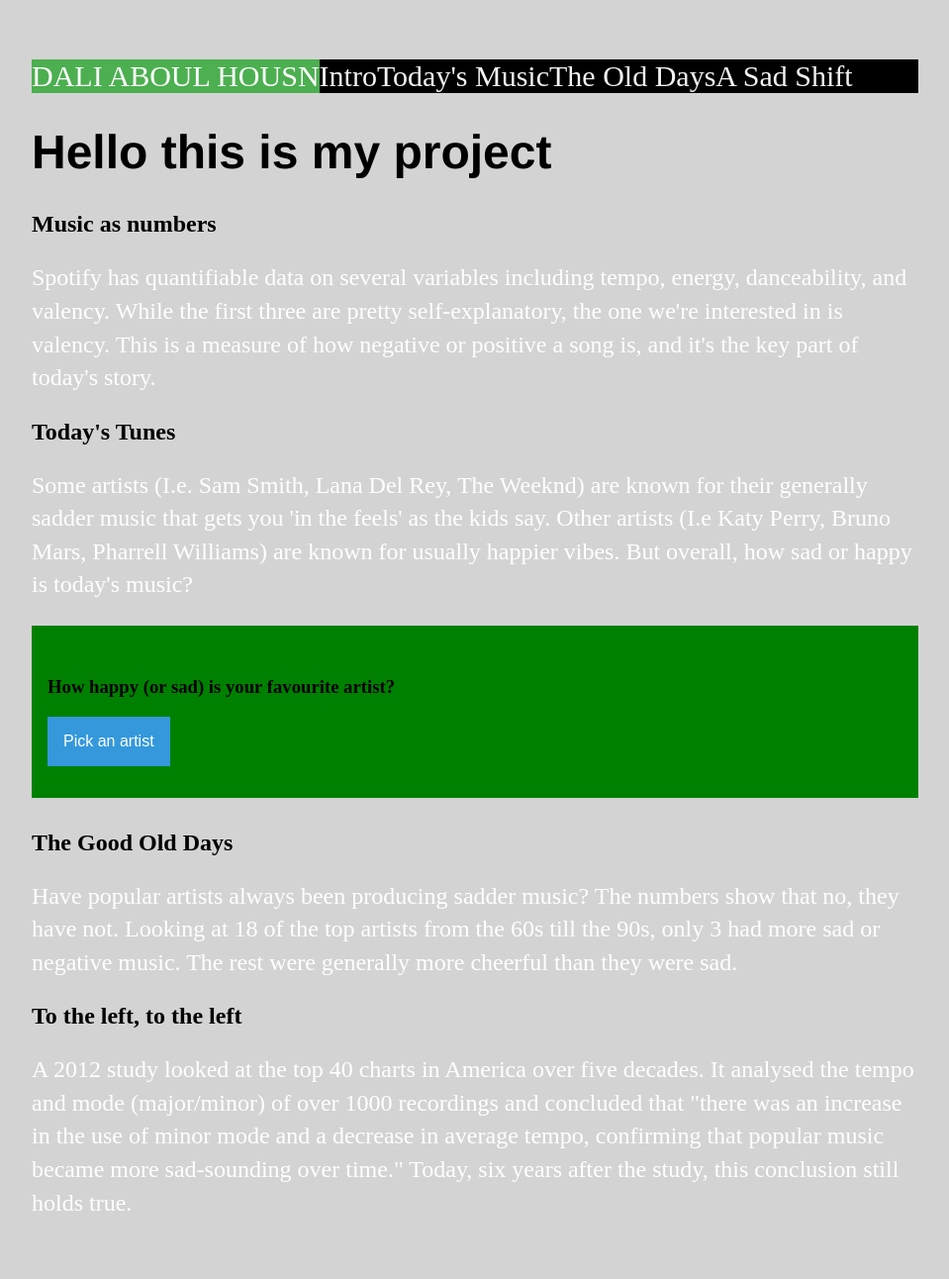
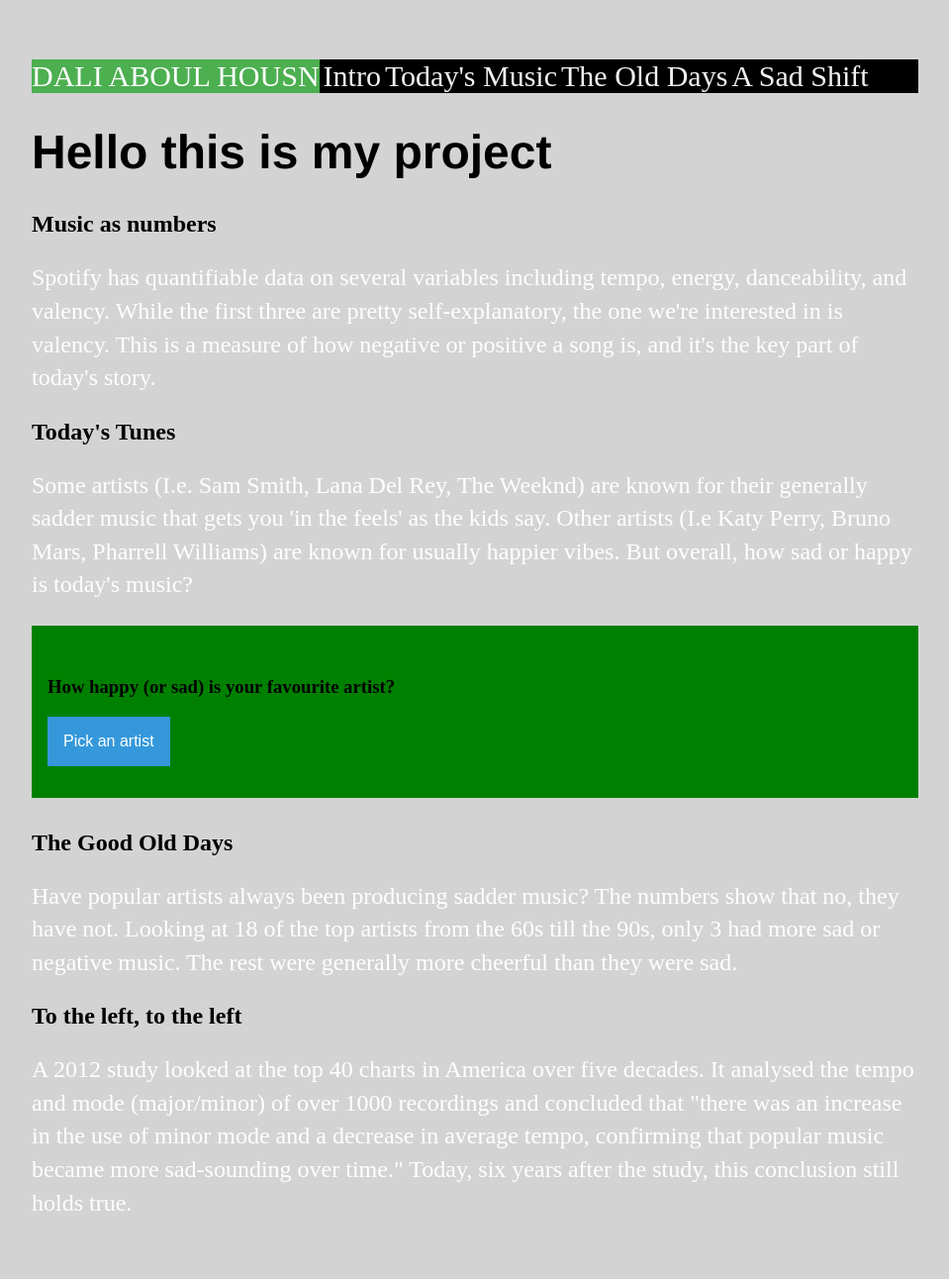
Before and after one commit to ah-dali/ah-dali.github.io, a Jekyll site: the page built from index.html, in a window 1280 px wide. Shown: the whole page at 99% size, without its empty margins (160-1119 px from the left). Built offline with Jekyll 4.4.1, drawn with Linux system fonts in a browser that asks for light colours.

Commit message:
Update main.css

```diff
--- a/css/main.css
+++ b/css/main.css
@@ -5,14 +5,13 @@ body {
 }
 
 .topnav {
-  margin: 0 0 0 0;
   overflow: hidden;
   background-color: black;
   width: 100%;
 }
 
 .topnav a {
-  float: left;
+  display: inline-block;
   color: #f2f2f2;
   text-align: right;
   text-decoration: none;
```
